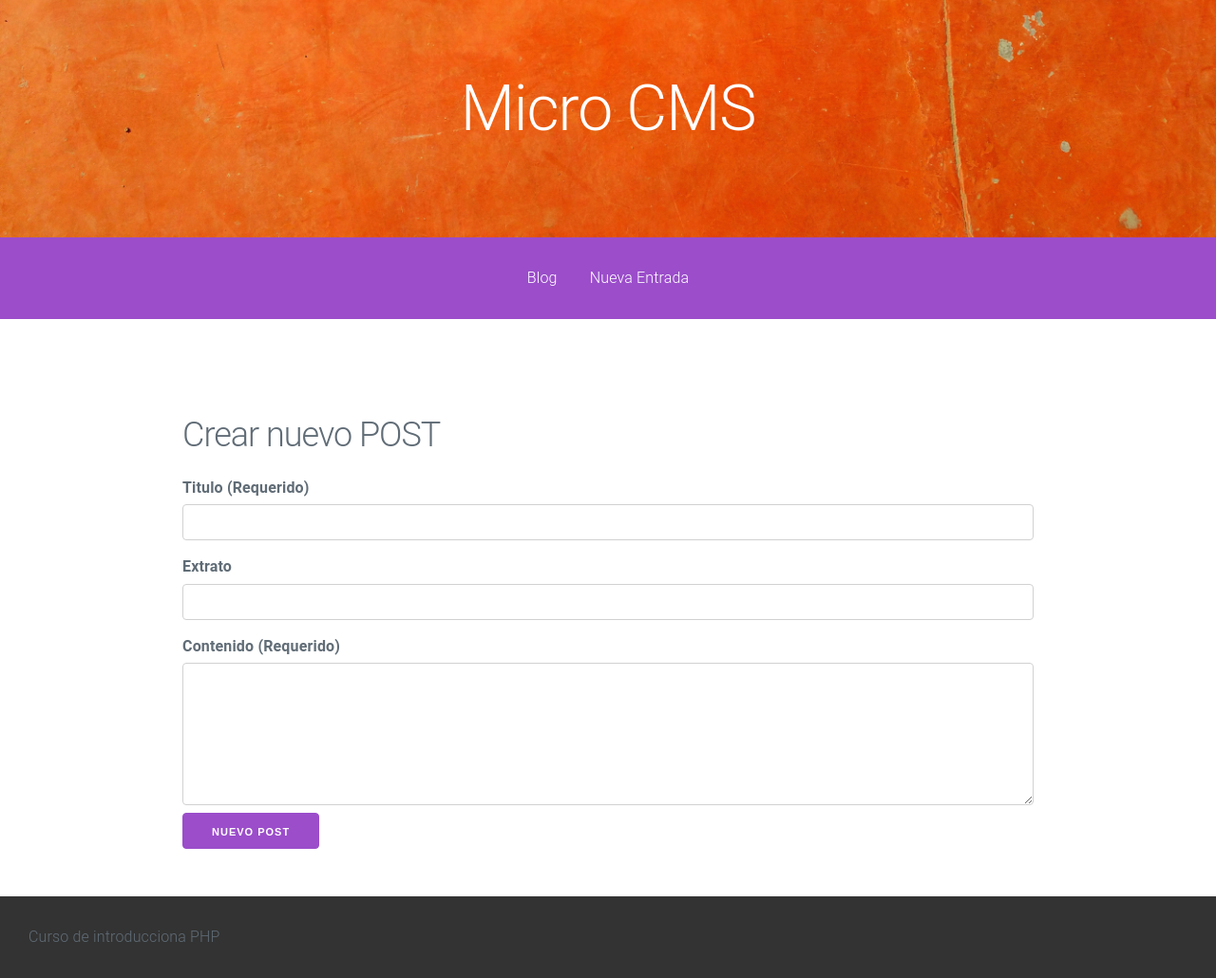
After one commit to EliasCode79/Course-PHP-DMTK, a PHP site: page /tu-proyecto/new-post.php in a window 1280 px wide. The commit adds this page. Shown: the whole page at 95% size. Run offline with PHP 8.4, Linux system fonts and the light colour scheme; some libraries are stand-ins or nearby versions.

Commit message:
Formularios

```diff
--- /dev/null
+++ b/carpeta-del-curso/tu-proyecto/inc/posts.php
@@ -0,0 +1,36 @@
+<?php
+
+function get_all_posts(){
+    return  [
+        [
+            'id' => 1,
+            'title' => 'Lorem ipsun title 1',
+            'excerpt' => 'excerpt test1 nonosdvsdvs dnvsodvns sovnsodvnsodvons vosnvsadvnsadvnposavnsañdvon ',
+            'content' => 'contenido de este post1 npsodnvosno nosdvnsdov',
+            'published_on' => '2018-11-01 10:15:00'
+        ],
+        [
+            'id' => 2,
+            'title' => 'title 2',
+            'excerpt' => 'excerpt test2 osefjose nosdnvos snosdnvosdvnsodn osnvosnvdo',
+            'content' => 'contenido de este post1 npsodnvosno nonosdvsdvs dnvsodvns  n nosdvnsdov sovnsodvnsodvons vosnvsadvnsadvnposavnsañdvon snovs snovsnvosa tes',
+            'published_on' => '2016-05-01 10:35:00'
+        ],
+        [
+            'id' => 3,
+            'title' => 'title 3',
+            'excerpt' => 'excerpt test3 osefjose nosdnvos snosdnvosdvnsodn osnvosnvdo',
+            'content' => 'HELLO WORLD contenido de este post1 npsodnvosno nonosdvsdvs dnvsodvns  n nosdvnsdov sovnsodvnsodvons vosnvsadvnsadvnposavnsañdvon snovs snovsnvosa tes',
+            'published_on' => '2016-05-01 10:35:00'
+        ]
+    ];
+}
+
+function get_post( $id_post ){
+    foreach( get_all_posts() as $post ){
+        if( $post['id'] == $id_post ){
+            return $post;
+        }
+    }
+    return false;
+}
--- /dev/null
+++ b/carpeta-del-curso/tu-proyecto/init.php
@@ -0,0 +1,7 @@
+<?php
+
+    error_reporting( E_ALL );           //para reportar errores
+    ini_set('display_errors', 1);       // para mostar los errores
+    setlocale(LC_TIME, 'es');           // estable el idioma en mostrar los datos en php en este caso le indiamos español
+    date_default_timezone_set('Australia/Sydney');      // Establece la zona horario
+    require ('inc/posts.php');
--- /dev/null
+++ b/carpeta-del-curso/tu-proyecto/new-post.php
@@ -0,0 +1,54 @@
+<?php require ('init.php'); ?>
+<?php require ('templates/header.php'); ?>
+
+<?php
+
+
+$error = false;
+$title = '';
+$excerpt = '';
+$content = '';
+
+if( isset($_POST['submit-new-post']) ){     //   "isset" es una funcion q pregunta si existe, "empty" es otra function q pregunta si esta vacia
+    $title = $_POST['title'];
+    $excerpt = $_POST['excerpt'];
+    $content = $_POST['content'];
+
+    if( empty($title) || empty($content) ){
+        $error=true;
+    }
+    else{
+        $new_post = [
+            'id' => 0,
+            'title' => $title,
+            'excerpt' => $excerpt,
+            'content' => $content,
+            'published_on' => date('Y-m-d H:i:s')
+        ];
+
+        // var_dump($new_post);
+        die('formulario enviado');
+    }
+}
+
+?>
+<h2>Crear nuevo POST</h2>
+<?php if($error): ?>
+<div class="error">Error en el formulario</div>
+<?php endif; ?>
+<form action="" method="POST">
+    <label for="title">Titulo (Requerido) </label>
+    <input type="text" id="title" name="title" value="<?php echo $title; ?>">
+
+    <label for="excerpt">Extrato </label>
+    <input type="text" id="excerpt" name="excerpt" value="<?php echo $excerpt; ?>">
+
+    <label for="contet">Contenido (Requerido) </label>
+    <textarea name="content" id="content" cols="30" rows="10"><?php echo $content; ?></textarea>
+
+    <p>
+        <input type="submit" name="submit-new-post" value="Nuevo post">
+    </p>
+</form>
+
+<?php require ('templates/footer.php'); ?>
--- /dev/null
+++ b/carpeta-del-curso/tu-proyecto/templates/footer.php
@@ -0,0 +1,9 @@
+</div>
+
+    <footer id="footer">
+        <div class="inner-footer">
+            Curso de introducciona PHP
+        </div>
+    </footer>
+</body>
+</html>
--- /dev/null
+++ b/carpeta-del-curso/tu-proyecto/templates/header.php
@@ -0,0 +1,21 @@
+<!DOCTYPE html>
+<html lang="en">
+<head>
+    <meta charset="UTF-8">
+    <meta name="viewport" content="width=device-width, initial-scale=1.0">
+    <link rel="stylesheet" href="assets/style.css">
+    <title>Micro CMS</title>
+</head>
+<body>
+    <nav id="site-navigation" role="navegation" class="row row-center">
+        <div class="column">
+            <h1>
+                <a href="index.php">Micro CMS</a>
+            </h1>
+            <ul class="main-menu column clearfix">
+                <li> <a href="index.php">Blog</a></li>
+                <li> <a href="new-post.php">Nueva Entrada</a> </li>
+            </ul>
+        </div>
+    </nav>
+    <div id="content">
```
Also changed, not shown: carpeta-del-curso/tu-proyecto/index.php (+18 -109 lines).
